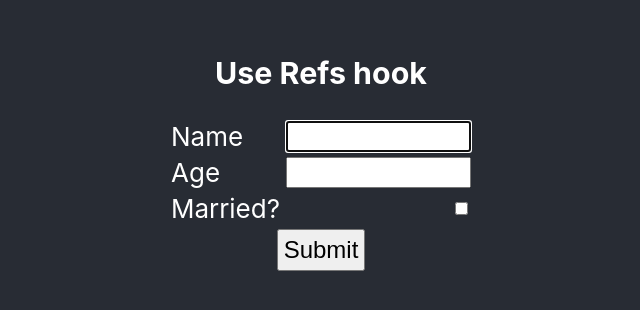
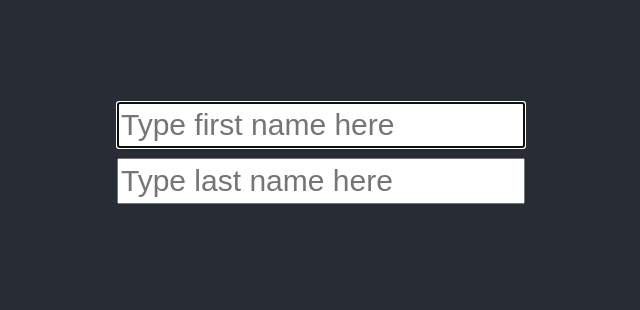
Before and after one commit to kllmmc23/aws, a React (Create React App) app: page / in a window 1280 px wide. Shown: the part 242-552 px from the top of the page, without its empty margins (319-959 px from the left). Built offline with nearby package versions, Linux system fonts and the light colour scheme.

Commit message:
ForwardingRefs

```diff
--- a/src/App.js
+++ b/src/App.js
@@ -1,13 +1,13 @@
 /* eslint-disable no-lone-blocks */
 import React from "react";
 import "./sass/App.scss";
-import UseRef from "./Components/Hooks/UseRef";
+import ForwardingRefs from "./Components/Hooks/ForwardingRefs";
 
 function App() {
   return (
     <div className="App">
       <header className="App-header">
-        <UseRef />
+        <ForwardingRefs />
       </header>
     </div>
   );
--- /dev/null
+++ b/src/Components/Hooks/ForwardingRefs.jsx
@@ -0,0 +1,49 @@
+import React, { Fragment, useRef, useEffect } from "react";
+import Input from "../Input";
+
+const inputStyle = {
+  width: "400px",
+  height: "40px",
+  fontSize: "30px",
+  marginBottom: "10px",
+};
+
+function ForwardingRefs() {
+  const firstNameRef = useRef(null);
+  const lastNameRef = useRef(null);
+
+  useEffect(() => {
+    firstNameRef.current.focus();
+  }, []);
+
+  const firstNameKeyDown = (e) => {
+    if (e.key === "Enter") {
+      lastNameRef.current.focus();
+    }
+  };
+
+  const lastNameKeyDown = (e) => {
+    if (e.key === "Enter") {
+      lastNameRef.current.focus();
+    }
+  };
+
+  return (
+    <Fragment>
+      <Input
+        ref={firstNameRef}
+        style={inputStyle}
+        placeholder="Type first name here"
+        onKeyDown={firstNameKeyDown}
+      />
+      <Input
+        ref={lastNameRef}
+        style={inputStyle}
+        placeholder="Type last name here"
+        onKeyDown={lastNameKeyDown}
+      />
+    </Fragment>
+  );
+}
+
+export default ForwardingRefs;
--- a/src/Components/Hooks/UseRef.jsx
+++ b/src/Components/Hooks/UseRef.jsx
@@ -10,7 +10,7 @@ function UseRef() {
     nameRef.current.focus();
   }, []);
 
-  function keyPressHandle(e) {
+ const keyPressHandle = (e) => {
     if (e.keyCode === 13 || e.keyCode === 40) {
       if (e.target.id === "nameInput") {
         ageRef.current.focus();
--- a/src/Components/Input.jsx
+++ b/src/Components/Input.jsx
@@ -1,9 +1,17 @@
-import React from 'react'
+import React from "react";
 
-function Input({placeholder, type}) {
-    return (
-        <input type={type} placeholder={placeholder}/>
-    )
+function Input({ placeholder, style, onKeyDown }, ref) {
+  return (
+    <input
+      onKeyDown={onKeyDown}
+      ref={ref}
+      type="text"
+      placeholder={placeholder}
+      style={style}
+    />
+  );
 }
 
-export default Input;
+const ForwardedInput = React.forwardRef(Input);
+
+export default ForwardedInput;
```
